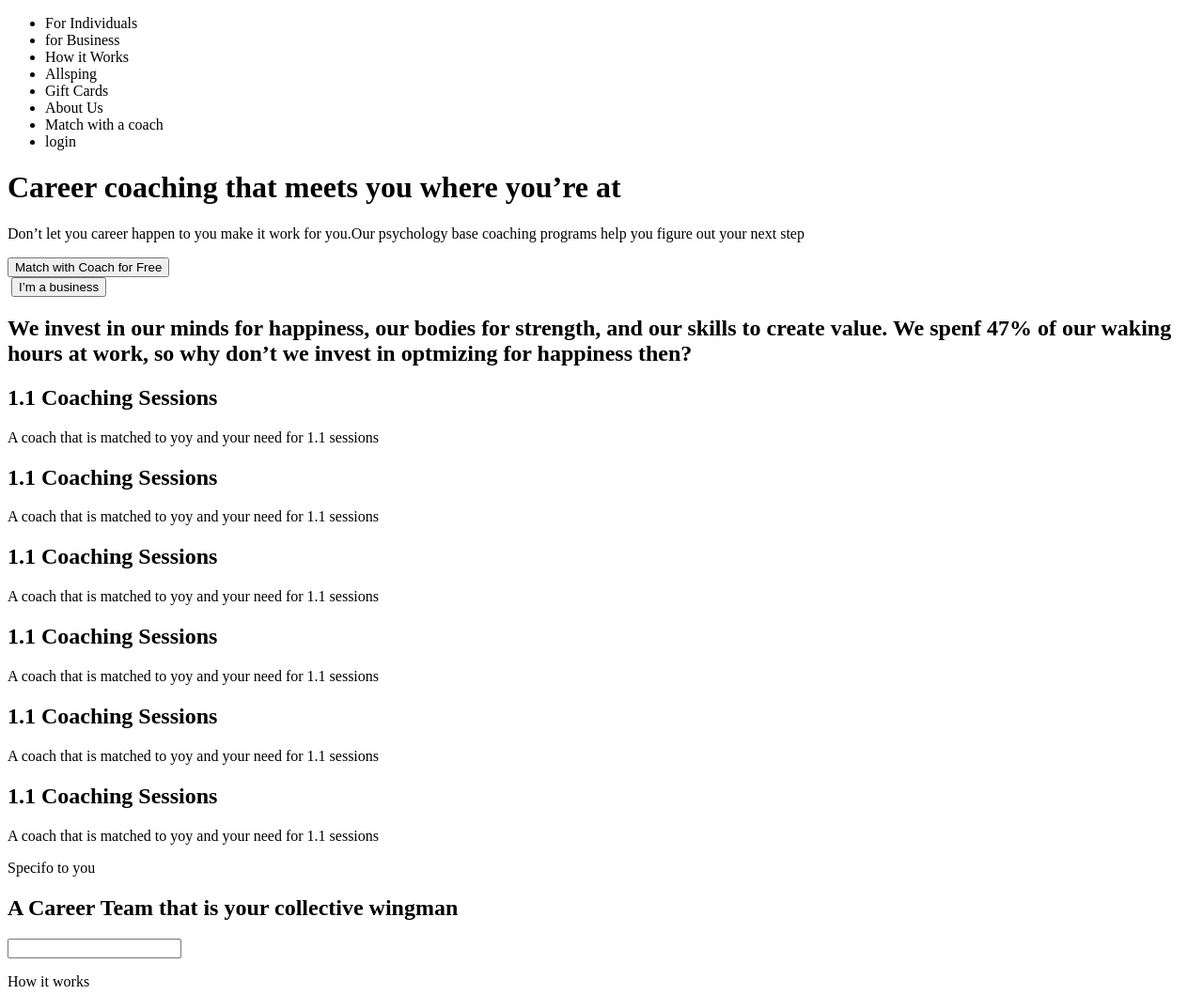
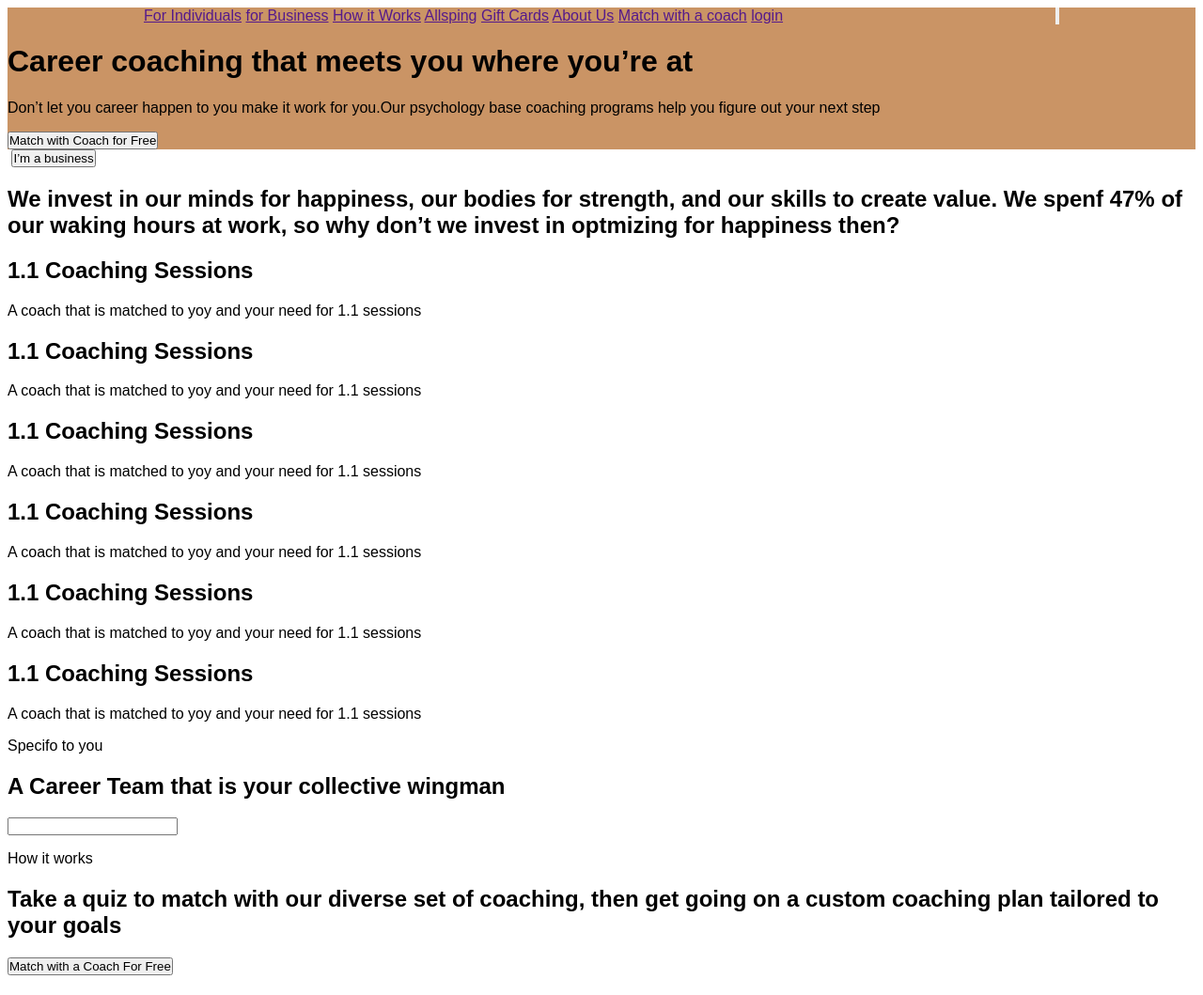
Before and after one commit to monalisa-effect/Landingpage-allspring, a plain HTML site: page index.html in a window 1280 px wide. Shown: the top 1059 px of the page at 94% size. Drawn offline with Linux system fonts and the light colour scheme.

Commit message:
change the section1 color

```diff
--- a/index.html
+++ b/index.html
@@ -11,35 +11,42 @@
 <body>
   <container>
     <!-- section1 start-->
-    <div class="section">
+    <div class="section1">
       <div class="header">
         <div class="nav">
-          <ul>
-            <li>For Individuals </li>
-            <li>for Business</li>
-            <li> How it Works</li>
-            <li class= "logo" >Allsping</li>
-            <li>Gift Cards </li>
-            <li>About Us </li>
-            <li>Match with a coach </li>
-            <li>login</li>
+          <a href="" class="is-active">For Individuals</a>
+          <a href="">for Business</a>
+          <a href="">How it Works</a>
+          <a href="" class= "logo">Allsping</a>
+          <a href="">Gift Cards</a>
+          <a href="">About Us</a>
+          <a href="">Match with a coach</a>
+          <a href="">login</a>
 
-          </ul>
+
         </div>
+        <button class="hamburger">
+          <spam></spam>
+          <spam></spam>
+          <spam></spam>
+        </button>
       </div><!-- header end -->
       <h1>Career coaching
           that meets you
           where you’re at</h1>
-      <p>Don’t let you career happen  to you make it work for you.Our psychology             base coaching programs help you figure out your next step</p>
+      <p>Don’t let you career happen to you make it work for you.Our psychology             base coaching programs help you figure
+          out your next step</p>
       <button>Match with Coach for Free</button>
     </div> <!-- section1 end -->
 
 
-     <!-- section2 start--> <div class="section">
+    <!-- section2 start-->
+    <div class="section">
       <img src="" alt="">
       <button>I’m a business</button>
     </div> <!-- section2 end -->
-     <!-- section3 start--> <div class="section">
+    <!-- section3 start-->
+    <div class="section">
       <h2>We invest in our minds for happiness, our
         bodies for strength, and our skills to create
         value. We spenf 47% of our waking hours
@@ -47,8 +54,10 @@
         optmizing for happiness then?</h2>
     </div> <!-- section3 end -->
 
-     <!-- section4 start--> <div class="section">
-       <!-- sechalf start--> <div class="sechalf">
+    <!-- section4 start-->
+    <div class="section">
+      <!-- sechalf start-->
+      <div class="sechalf">
         <div class="sechalf">
           <h2>1.1 Coaching Sessions</h2>
           <p>A coach that is matched to yoy
@@ -81,7 +90,8 @@
         </div> <!-- sechalf-->
 
       </div> <!-- sechalf end -->
-       <!-- sechalf2 start--> <div class="sechalf2">
+      <!-- sechalf2 start-->
+      <div class="sechalf2">
         <p>Specifo to you</p>
         <h2>A Career Team
           that is your
@@ -90,7 +100,8 @@
         <input type="text">
       </div> <!-- sechalf2 end -->
     </div> <!-- section4 end -->
-     <!-- section5 start--> <div class="section">
+    <!-- section5 start-->
+    <div class="section">
       <!-- sec5 starta -->
       <div class="sec5a">
         <p>How it works</p>
@@ -106,63 +117,82 @@
       </div> <!-- sec5b startb -->
     </div> <!-- section5 end -->
 
-     <!-- section6 start--> <div class="section">
+    <!-- section6 start-->
+    <div class="section">
       <h2>Our Coaching Programs</h2>
       <img src="" alt="">
     </div> <!-- section6 end -->
 
-     <!-- section7 start--> <div class="section">
+    <!-- section7 start-->
+    <div class="section">
       <img src="" alt="">
     </div> <!-- section7 end -->
-     <!-- section8 start--> <div class="section">
+    <!-- section8 start-->
+    <div class="section">
       <p>What our alum are saying</p>
       <!--card start -->
       <div class="card">
         <p>“I have more confidence in looking for a career.
           My Allspring coach provided me tools to search even after we
           were done with our sessions.”</p>
-          <p><spam>-Overseen Teammate, 25</spam></p>
-       </div><!--card end -->
+        <p>
+          <spam>-Overseen Teammate, 25</spam>
+        </p>
+      </div>
+      <!--card end -->
       <div class="card">
         <p>“I have more confidence in looking for a career.
           My Allspring coach provided me tools to search even after we
           were done with our sessions.”</p>
-          <p><spam>-Overseen Teammate, 25</spam></p>
-       </div><!--card end -->
+        <p>
+          <spam>-Overseen Teammate, 25</spam>
+        </p>
+      </div>
+      <!--card end -->
       <div class="card">
         <p>“I have more confidence in looking for a career.
           My Allspring coach provided me tools to search even after we
           were done with our sessions.”</p>
-          <p><spam>-Overseen Teammate, 25</spam></p>
-       </div><!--card end -->
+        <p>
+          <spam>-Overseen Teammate, 25</spam>
+        </p>
+      </div>
+      <!--card end -->
       <div class="card">
         <p>“I have more confidence in looking for a career.
           My Allspring coach provided me tools to search even after we
           were done with our sessions.”</p>
-          <p><spam>-Overseen Teammate, 25</spam></p>
-       </div><!--card end -->
+        <p>
+          <spam>-Overseen Teammate, 25</spam>
+        </p>
+      </div>
+      <!--card end -->
     </div> <!-- section8 end -->
 
-    <!-- section9start--> <div class="section9">
-     <!-- sec9a--> <div class="sec9a">
+    <!-- section9start-->
+    <div class="section9">
+      <!-- sec9a-->
+      <div class="sec9a">
         <h2>Join our Network</h2>
         <p>We are actively looking to grow our network of diverse
           professionals of career coaches, therapists, financial
           advisors,& industry professionals.</p>
         <button>Join & Grow Your Client Base</button>
       </div><!-- sec9a-->
-      <!-- sec9b--> <div class="sec9b">
+      <!-- sec9b-->
+      <div class="sec9b">
         <div class="sec9b1">
           <p>Stay in the loop on best practices in self discovery, your
             job searc, and managing your career</p>
         </div>
         <div class="sec9b2">
-          <input type="Enter your emai" >
+          <input type="Enter your emai">
           <button>Submit</button>
         </div>
       </div><!-- sec9b-->
 
-      <!-- sec9c--> <div class="sec9c">
+      <!-- sec9c-->
+      <div class="sec9c">
         <div class="sec9c1">
           <h4>Coaching Program</h4>
           <p>For individual looking for a Promotion</p>
--- a/style.css
+++ b/style.css
@@ -1,3 +1,27 @@
-.wow {
-  width: 100px;
+:root{
+  --primary: #ca9465;
+  --light:#e3e1d3;
+  --dark:#262424;
 }
+
+*{
+  marger: 0;
+  padding: 0;
+  box-sizing:border-box;
+  font-family: 'fira sans', sans-serif;
+
+}
+.section1{
+   background: var(--primary);
+
+}
+
+.header {
+  max-width: 100%;
+
+/*   padding: 40px; */
+  display: flex;
+  align-item: center;
+  justify-content: space-around;
+
+}
```
Lines whose indentation alone changed are shown as unchanged.
